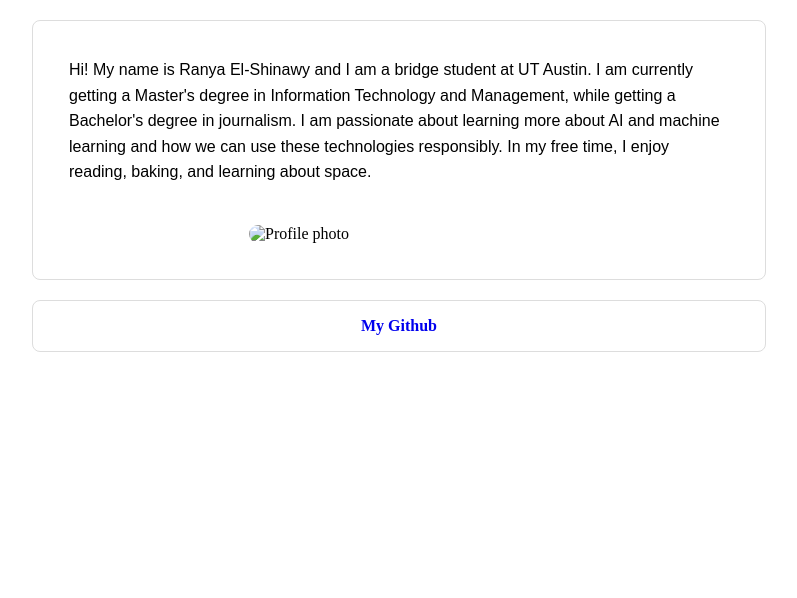
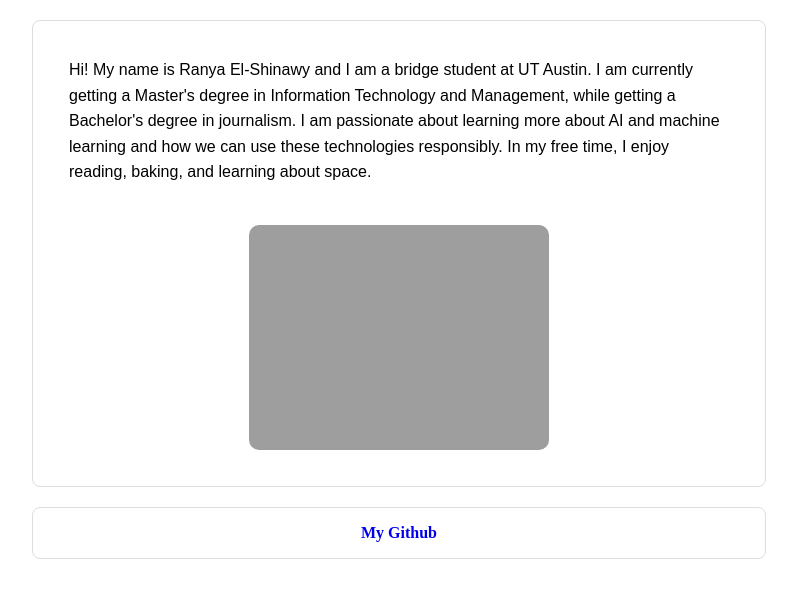
Before and after one commit to ranyaelshinawy/ranyae, a plain HTML site: page index.html in a window 1280 px wide. Shown: the whole page, without its empty margins (241-1038 px from the left). Drawn offline with Linux system fonts and the light colour scheme; the site is published under a folder, as on GitHub Pages, so addresses that start at the root find nothing.

Commit message:
fixed image not showing up

```diff
--- a/index.html
+++ b/index.html
@@ -14,7 +14,7 @@
       these technologies responsibly. In my free time, I enjoy reading,
       baking, and learning about space.
     </p>
-    <img class="profile-pic" src="/images/profile.jpg" alt="Profile photo">
+    <img class="profile-pic" src="images/profile.jpg" alt="Profile photo">
   </div>
 
   <div class="box" id="links">
```
